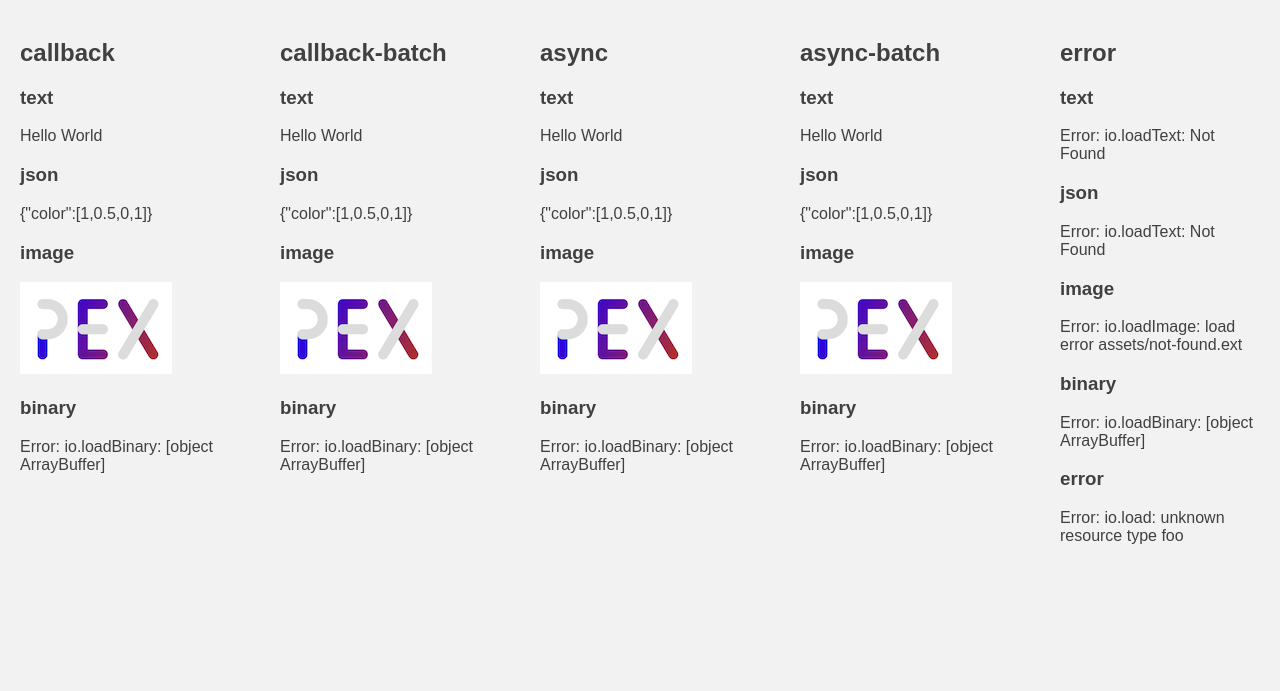
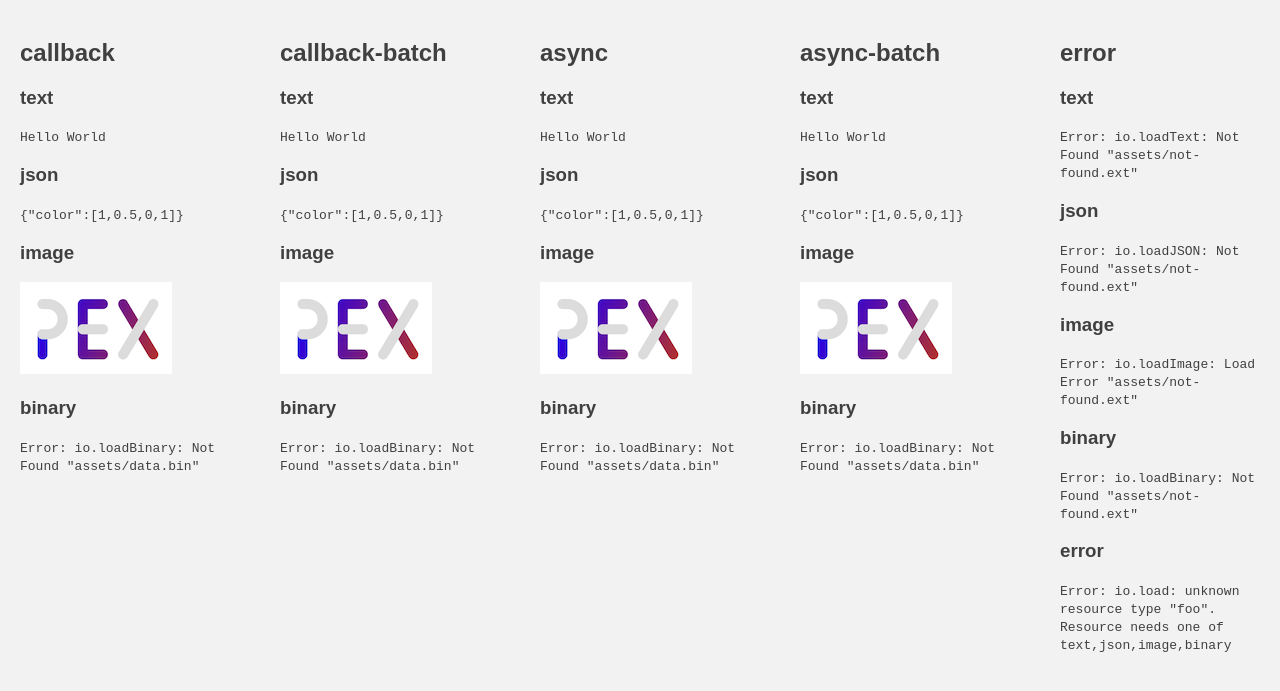
Before and after one commit to pex-gl/pex-io, a website: page index.html in a window 1280 px wide. Shown: the part 61-752 px from the top of the page. Drawn offline with Linux system fonts and the light colour scheme; no server answers.

Commit message:
feat: add abstracted xhrGet
- use "json" responseType
- use same function for json/text/binary

```diff
--- a/index.html
+++ b/index.html
@@ -76,7 +76,7 @@
               if (value instanceof Image) value = ["img", { src: value.src }];
               if (value instanceof ArrayBuffer)
                 value = `ArrayBuffer ${value.byteLength} bytes`;
-              return ["div", ["h3", itemName], value];
+              return ["div", ["h3", itemName], ["code", value]];
             }),
           ]),
         ];
--- a/load.js
+++ b/load.js
@@ -60,7 +60,10 @@ function load(resources, callback) {
       const loader = LOADERS_MAP_KEYS.find((loader) => res[loader]);
       if (loader) return await LOADERS_MAP[loader](res[loader]);
       return Promise.reject(
-        new Error(`io.load: unknown resource type ${Object.keys(res)}`)
+        new Error(
+          `io.load: unknown resource type "${Object.keys(res)}".
+Resource needs one of ${LOADERS_MAP_KEYS}`
+        )
       );
     })
   ).then((values) => {
--- a/loadBinary.js
+++ b/loadBinary.js
@@ -1,4 +1,4 @@
-import { promisify } from "./utils.js";
+import { xhrGet, promisify } from "./utils.js";
 
 /**
  * @callback binaryCallback
@@ -9,22 +9,16 @@ import { promisify } from "./utils.js";
 /**
  * Loads binary data
  * @param {string} file
- * @param {binaryCallback} callback
+ * @param {binaryCallback} [callback]
  */
 function loadBinary(url, callback) {
-  const request = new XMLHttpRequest();
-  request.open("GET", url, true);
-  request.responseType = "arraybuffer";
-  request.onreadystatechange = () => {
-    if (request.readyState === 4) {
-      if (request.status === 200) {
-        callback(null, request.response);
-      } else {
-        callback(new Error(`io.loadBinary: ${request.response}`), null);
-      }
+  xhrGet(url, "arraybuffer", (request) => {
+    if (request.status === 200) {
+      if (callback) callback(null, request.response);
+    } else {
+      callback(new Error(`io.loadBinary: ${request.statusText} "${url}"`), null);
     }
-  };
-  request.send(null);
+  });
 }
 
 export default promisify(loadBinary);
--- a/loadImage.js
+++ b/loadImage.js
@@ -8,8 +8,8 @@ import { promisify } from "./utils.js";
 
 /**
  * Loads a HTML Image
- * @param {string} file
- * @param {imageCallback} callback
+ * @param {string | { url: string; crossOrigin: string }} opts
+ * @param {imageCallback} [callback]
  */
 function loadImage(opts, callback) {
   let crossOrigin = null;
@@ -20,11 +20,9 @@ function loadImage(opts, callback) {
   }
 
   const img = new Image();
-  if (crossOrigin) {
-    img.crossOrigin = crossOrigin;
-  }
+  if (crossOrigin) img.crossOrigin = crossOrigin;
   img.onerror = () => {
-    callback(new Error(`io.loadImage: load error ${url}`), null);
+    callback(new Error(`io.loadImage: Load Error "${url}"`), null);
   };
   img.onload = () => {
     callback(null, img);
--- a/loadJSON.js
+++ b/loadJSON.js
@@ -1,5 +1,4 @@
-import loadText from "./loadText.js";
-import { promisify } from "./utils.js";
+import { xhrGet, promisify } from "./utils.js";
 
 /**
  * @callback jsonCallback
@@ -9,21 +8,15 @@ import { promisify } from "./utils.js";
 
 /**
  * Loads JSON data
- * @param {string} file
- * @param {jsonCallback} callback
+ * @param {string} url
+ * @param {jsonCallback} [callback]
  */
-function loadJSON(file, callback) {
-  loadText(file, (err, data) => {
-    if (err) {
-      callback(err, null);
+function loadJSON(url, callback) {
+  xhrGet(url, "json", (request) => {
+    if (request.status === 200) {
+      if (callback) callback(null, request.response);
     } else {
-      let json = null;
-      try {
-        json = JSON.parse(data);
-      } catch (e) {
-        return callback(e, null);
-      }
-      callback(null, json);
+      callback(new Error(`io.loadJSON: ${request.statusText} "${url}"`), null);
     }
   });
 }
--- a/loadText.js
+++ b/loadText.js
@@ -1,4 +1,4 @@
-import { promisify } from "./utils.js";
+import { xhrGet, promisify } from "./utils.js";
 
 /**
  * @callback textCallback
@@ -12,20 +12,13 @@ import { promisify } from "./utils.js";
  * @param {textCallback} [callback]
  */
 function loadText(url, callback) {
-  const request = new XMLHttpRequest();
-  request.open("GET", url, true);
-  request.onreadystatechange = () => {
-    if (request.readyState === 4) {
-      if (request.status === 200) {
-        if (callback) {
-          callback(null, request.responseText);
-        }
-      } else {
-        callback(new Error(`io.loadText: ${request.statusText}`), null);
-      }
+  xhrGet(url, "", (request) => {
+    if (request.status === 200) {
+      if (callback) callback(null, request.responseText);
+    } else {
+      callback(new Error(`io.loadText: ${request.statusText} "${url}"`), null);
     }
-  };
-  request.send(null);
+  });
 }
 
 export default promisify(loadText);
--- a/utils.js
+++ b/utils.js
@@ -1,3 +1,13 @@
+function xhrGet(url, type = "", done) {
+  const request = new XMLHttpRequest();
+  request.open("GET", url, true);
+  request.responseType = type;
+  request.onreadystatechange = () => {
+    if (request.readyState === XMLHttpRequest.DONE) done(request);
+  };
+  request.send(null);
+}
+
 function promisify(fn) {
   return function (file, cb) {
     if (cb) {
@@ -13,4 +23,4 @@ function promisify(fn) {
   };
 }
 
-export { promisify };
+export { xhrGet, promisify };
```
Also changed, not shown: index.js (+4 -4 lines).
